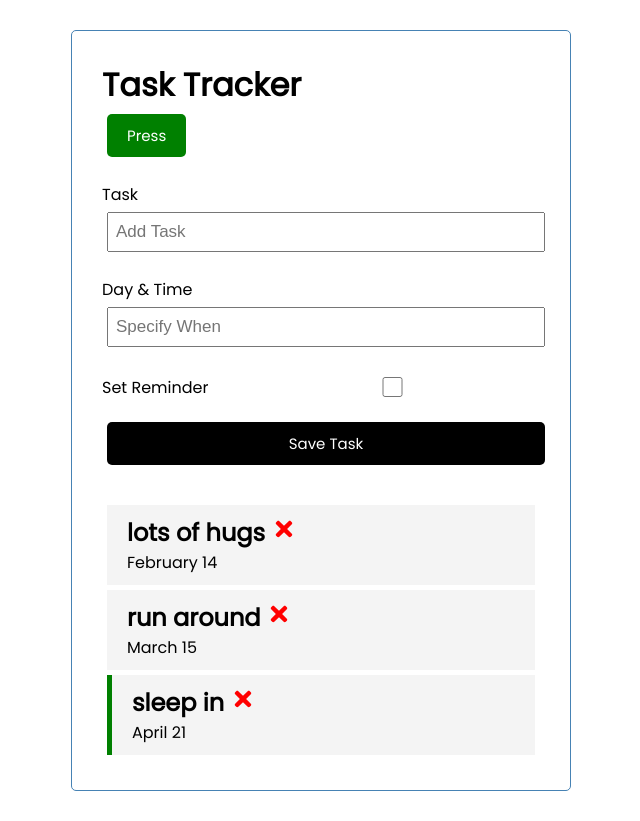
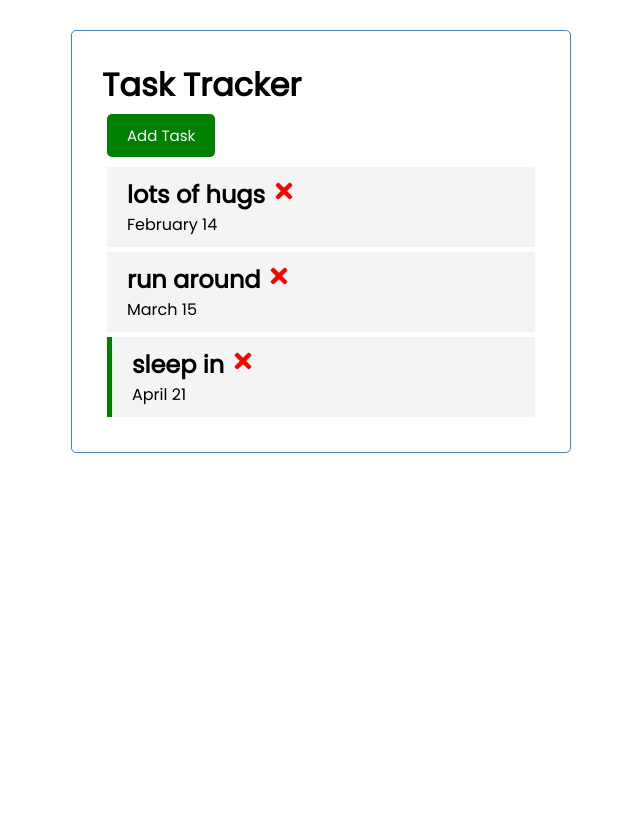
Before and after one commit to ColbyWTaylor/Task-Tracker-React-JS-Application, a React (Create React App) app in the folder task-tracker/: page / in a window 1280 px wide. Shown: the whole page, without its empty margins (319-959 px from the left). After the commit the page ends 800 px from the top, so only its background shows below. Built offline with nearby package versions, Linux system fonts and the light colour scheme.

Commit message:
add object to list

```diff
--- a/task-tracker/src/App.js
+++ b/task-tracker/src/App.js
@@ -10,6 +10,8 @@
     { id: 2, text: "run around", day: "March 15", reminder: false },
     { id: 3, text: "sleep in", day: "April 21", reminder: true },
   ]);
+
+  const [showAddTask, setShowAddTask] = useState(false);
 
   console.log(tasks.length);
 
@@ -33,8 +35,11 @@
 
   return (
     <div className="container">
-      <Header />
-      <AddTask onAdd={addTask} />
+      <Header
+        onAdd={() => setShowAddTask(!showAddTask)}
+        showAdd={showAddTask}
+      />
+      {showAddTask && <AddTask onAdd={addTask} />}
       {tasks.length > 0 ? (
         <Tasks tasks={tasks} onDelete={deleteTask} onToggle={toggleReminder} />
       ) : (
--- a/task-tracker/src/components/Header.js
+++ b/task-tracker/src/components/Header.js
@@ -1,15 +1,15 @@
 import Proptypes from "prop-types";
 import Button from "./Button";
 
-function Header({ title }) {
-  const onClick = () => {
-    console.log("click");
-  };
-
+function Header({ title, onAdd, showAdd }) {
   return (
     <div>
       <h1>{title}</h1>
-      <Button color="green" text="Press" onClick={onClick} />
+      <Button
+        color={showAdd ? "red" : "green"}
+        text={showAdd ? "Close" : "Add Task"}
+        onClick={onAdd}
+      />
     </div>
   );
 }
```
Also changed, not shown: 1 other file (tests, documents, lock files or other folders).
